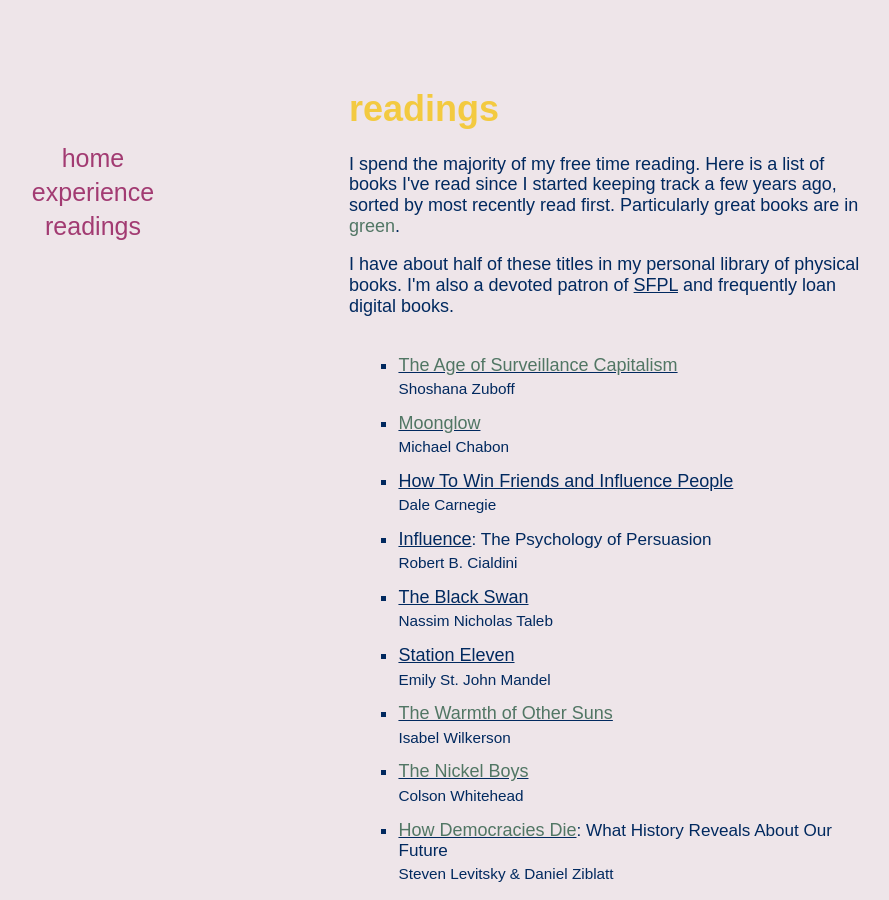
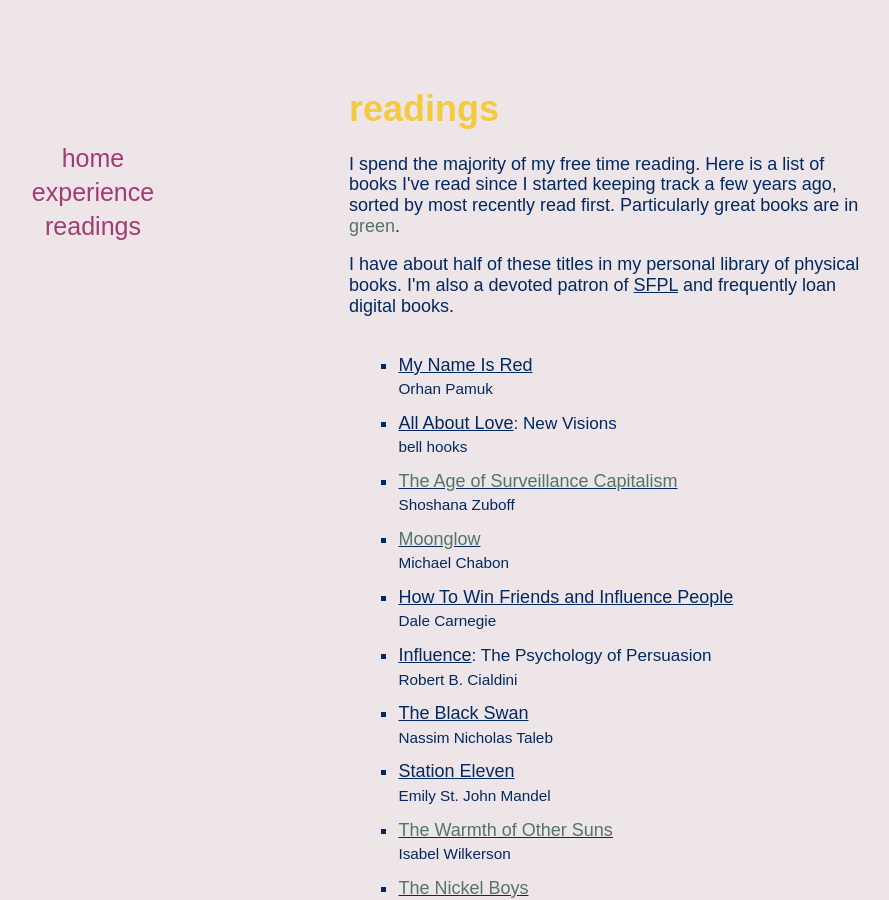
Before and after one commit to nevilgeorge/www-blog, a Jekyll site: the page built from readings.html, in a window 1280 px wide and 900 px high. Shown: the whole window, without its empty margins (35-924 px from the left). Built offline with Jekyll 4.4.1, drawn with Linux system fonts in a browser that asks for light colours; nearby versions of some CDN libraries; some web fonts are replaced; library files that are not in the unit come from our copies.

Commit message:
Update job title, add new readings, reword index page

```diff
--- a/_data/readings.yaml
+++ b/_data/readings.yaml
@@ -1,3 +1,10 @@
+- author: Orhan Pamuk
+  link: https://www.goodreads.com/book/show/2517.My_Name_Is_Red
+  title: My Name Is Red
+- author: bell hooks
+  link: https://www.goodreads.com/book/show/17607.All_About_Love
+  title: All About Love
+  subtitle: 'New Visions'
 - author: Shoshana Zuboff
   link: https://www.goodreads.com/book/show/26195941-the-age-of-surveillance-capitalism
   title: The Age of Surveillance Capitalism
```
Also changed, not shown: experience.md (+3 -2 lines), index.md (+2 -2 lines).
